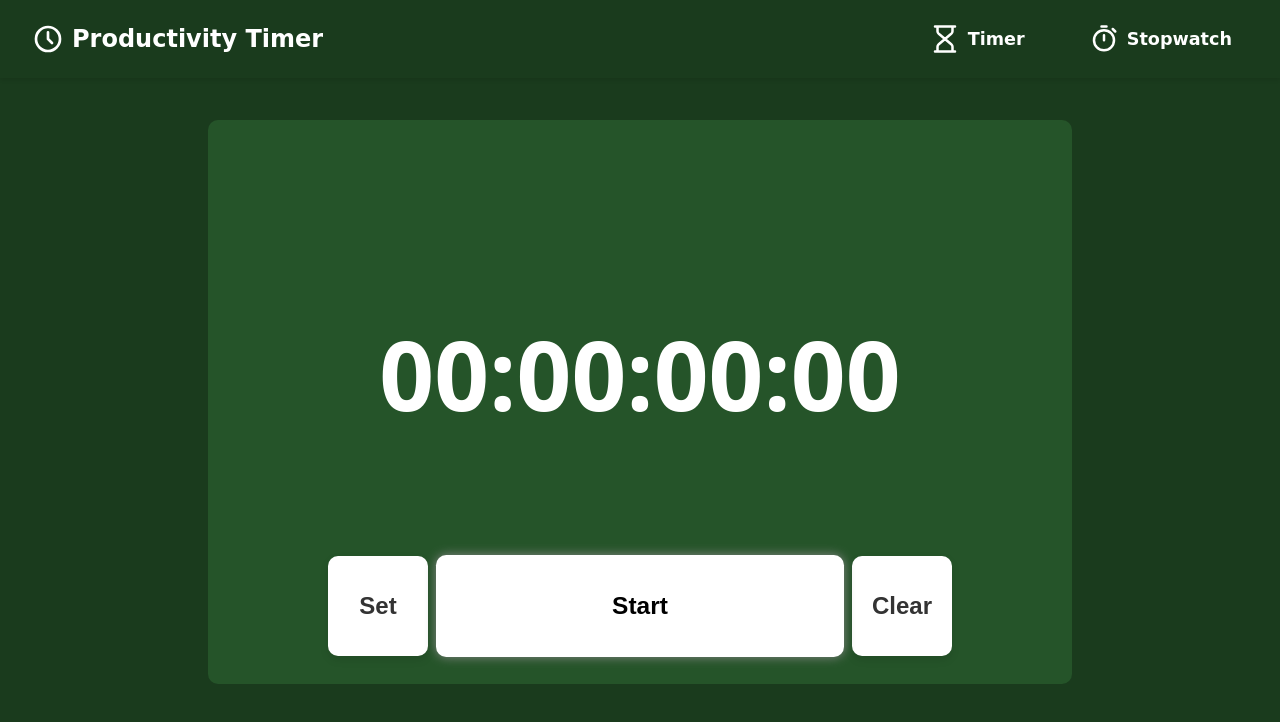
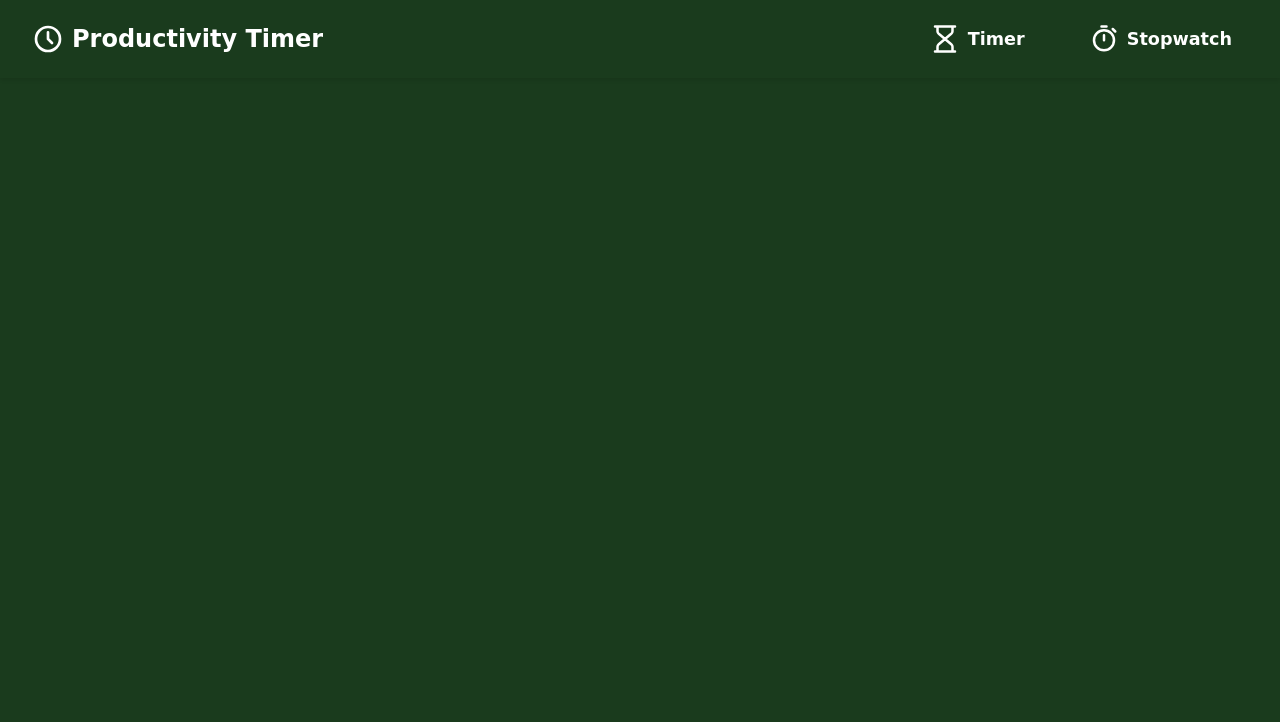
Before and after one commit to dht890/pomodoro, a React (Vite) app: page /timer in a window 1280 px wide. Shown: the top 722 px of the page. Built offline with nearby package versions, Linux system fonts and the light colour scheme.

Commit message:
restarting timer

```diff
--- a/src/App.jsx
+++ b/src/App.jsx
@@ -13,7 +13,7 @@ function App() {
         <Routes>
           <Route path="/" element={<Timer />} />
           <Route path="/stopwatch" element={<Stopwatch />} />
-          <Route path="/timer" element={<Timer />} />
+          <Route path="/timer" element={<Timer duration={5*1000} />} />
           <Route path="/settings" element={<Settings />} />
         </Routes>
       </main>
--- a/src/components/Timer.jsx
+++ b/src/components/Timer.jsx
@@ -1,150 +1,7 @@
-import { useState, useEffect, useRef } from 'react';
-import { useNavigate } from 'react-router-dom';
-import '../css/card.css'
-
-function Timer() {
-    const [time, setTime] = useState(0);
-    const [isRunning, setIsRunning] = useState(false);
-    const [pressedButton, setPressedButton] = useState(null);
-    const startButtonRef = useRef(null);
-    const resetButtonRef = useRef(null);
-    const settingsButtonRef = useRef(null);
-    const intervalRef = useRef(null);
-    const startTimeRef = useRef(0);
-    const navigate = useNavigate();
-
-    useEffect(() => {
-        if (isRunning) {
-            startTimeRef.current = Date.now() - time;
-            intervalRef.current = setInterval(() => {
-                const currentTime = Date.now() - startTimeRef.current;
-                setTime(currentTime);
-            }, 10);
-        } else if (intervalRef.current) {
-            clearInterval(intervalRef.current);
-            intervalRef.current = null;
-        }
-        return () => {
-            if (intervalRef.current) {
-                clearInterval(intervalRef.current);
-            }
-        };
-    }, [isRunning]);
-
-    useEffect(() => {
-        const handleKeyDown = (event) => {
-            switch (event.code) {
-                case 'Space':
-                    event.preventDefault();
-                    if (document.activeElement === resetButtonRef.current) {
-                        setPressedButton('reset');
-                        resetTimer();
-                    } else if (document.activeElement === settingsButtonRef.current) {
-                        setPressedButton('settings');
-                        navigate('/settings');
-                    } else if (document.activeElement === startButtonRef.current) {
-                        setPressedButton('start');
-                        if (isRunning) {
-                            stopTimer();
-                        } else {
-                            startTimer();
-                        }
-                    }
-                    break;
-                case 'ArrowLeft':
-                    event.preventDefault();
-                    if (document.activeElement === resetButtonRef.current) {
-                        startButtonRef.current.focus();
-                    } else if (document.activeElement === settingsButtonRef.current) {
-                        resetButtonRef.current.focus();
-                    } else {
-                        settingsButtonRef.current.focus();
-                    }
-                    break;
-                case 'ArrowRight':
-                    event.preventDefault();
-                    if (document.activeElement === resetButtonRef.current) {
-                        settingsButtonRef.current.focus();
-                    } else if (document.activeElement === settingsButtonRef.current) {
-                        startButtonRef.current.focus();
-                    } else {
-                        resetButtonRef.current.focus();
-                    }
-                    break;
-            }
-        };
-
-        const handleKeyUp = (event) => {
-            if (event.code === 'Space') {
-                setPressedButton(null);
-            }
-        };
-
-        window.addEventListener('keydown', handleKeyDown);
-        window.addEventListener('keyup', handleKeyUp);
-        return () => {
-            window.removeEventListener('keydown', handleKeyDown);
-            window.removeEventListener('keyup', handleKeyUp);
-        };
-    }, [isRunning]);
-
-    useEffect(() => {
-        startButtonRef.current?.focus();
-    }, []);
-
-    function startTimer() {
-        setIsRunning(true);
-    }
-    function resetTimer() {
-        setIsRunning(false);
-        setTime(0);
-        startTimeRef.current = 0;
-    }
-    function stopTimer() {
-        setIsRunning(false);
-    }
-    function countdown() {
-
-    }
-
-    function formatTime(time) {
-        const totalSeconds = Math.floor(time / 1000);
-        const hours = String(Math.floor(totalSeconds / 3600)).padStart(2, '0');
-        const minutes = String(Math.floor((totalSeconds % 3600) / 60)).padStart(2, '0');
-        const seconds = String(totalSeconds % 60).padStart(2, '0');
-        const milliseconds = String(Math.floor((time % 1000) / 10)).padStart(2, '0');
-        return `${hours}:${minutes}:${seconds}:${milliseconds}`;
-    }
+function Timer(){
 
     return (
-        <>
-            <div className="card">
-                <div className="display">{formatTime(time)}</div>
-                <div className="controls">
-                    <button
-                        ref={settingsButtonRef}
-                        onClick={() => navigate('/settings')}
-                        className={`settings_button ${pressedButton === 'settings' ? 'space-pressed' : ''}`}
-                    >
-                        Set
-                    </button>
-                    <button
-                        ref={startButtonRef}
-                        onClick={isRunning ? stopTimer : startTimer}
-                        className={pressedButton === 'start' ? 'space-pressed' : ''}
-                    >
-                        {isRunning ? "Stop" : "Start"}
-                    </button>
-                    <button
-                        ref={resetButtonRef}
-                        onClick={resetTimer}
-                        className={`reset_button ${pressedButton === 'reset' ? 'space-pressed' : ''}`}
-                    >
-                        Clear
-                    </button>
-                </div>
-            </div>
-        </>
+        <></>
     )
 }
 
--- a/src/css/card.css
+++ b/src/css/card.css
@@ -45,7 +45,7 @@
     outline: none;
     transform: scale(1.02);
     transition: transform 0.3s ease;
-    box-shadow: 0 0 10px #878787;
+    box-shadow: 0 0 15px #dbdbdb;
 }
 
 .controls button:hover{
--- a/src/main.jsx
+++ b/src/main.jsx
@@ -1,13 +1,10 @@
-import { StrictMode } from 'react'
 import { createRoot } from 'react-dom/client'
 import { BrowserRouter } from 'react-router-dom'
 import './css/index.css'
 import App from './App'
 
 createRoot(document.getElementById('root')).render(
-  <StrictMode>
     <BrowserRouter>
       <App />
     </BrowserRouter>
-  </StrictMode>,
 )
```
